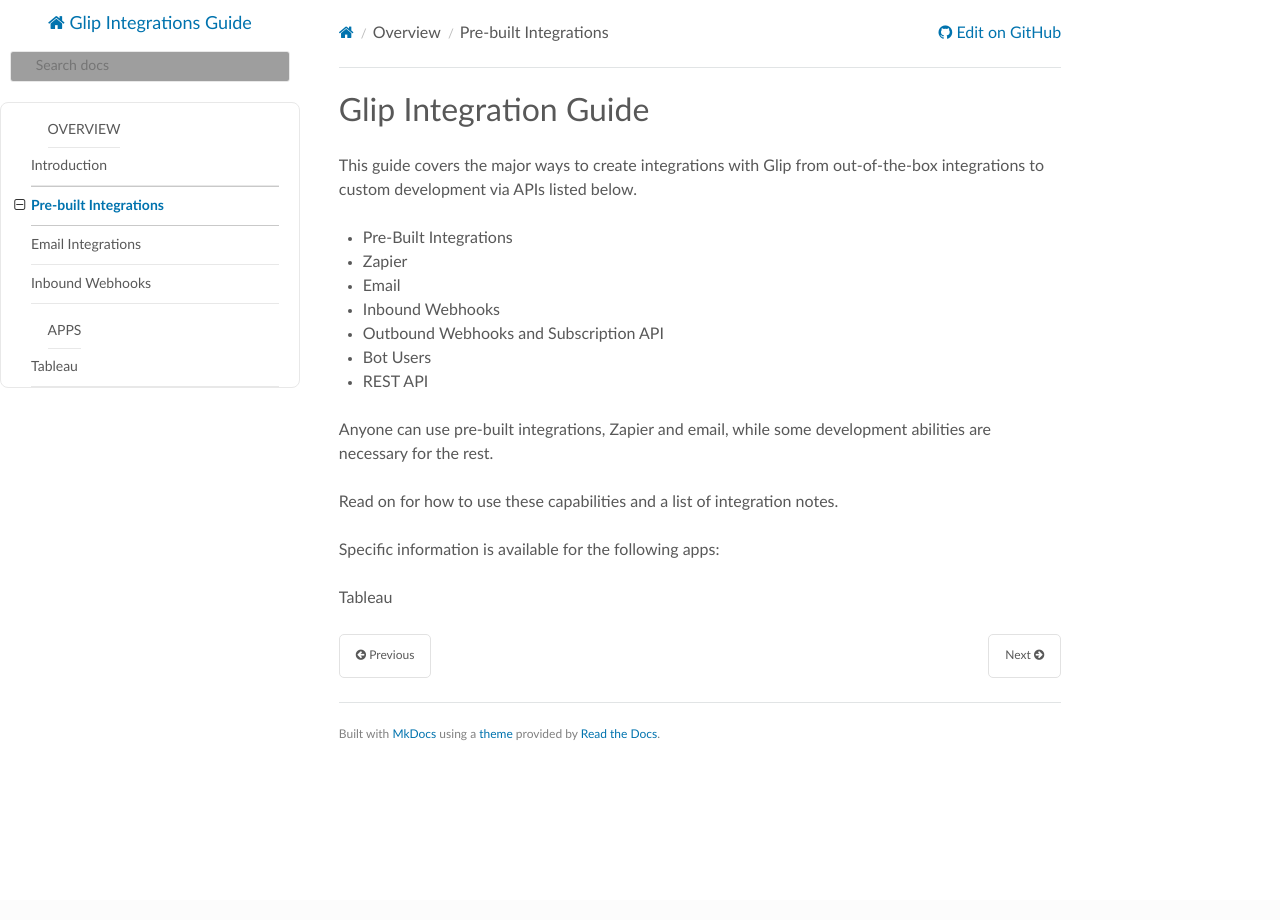
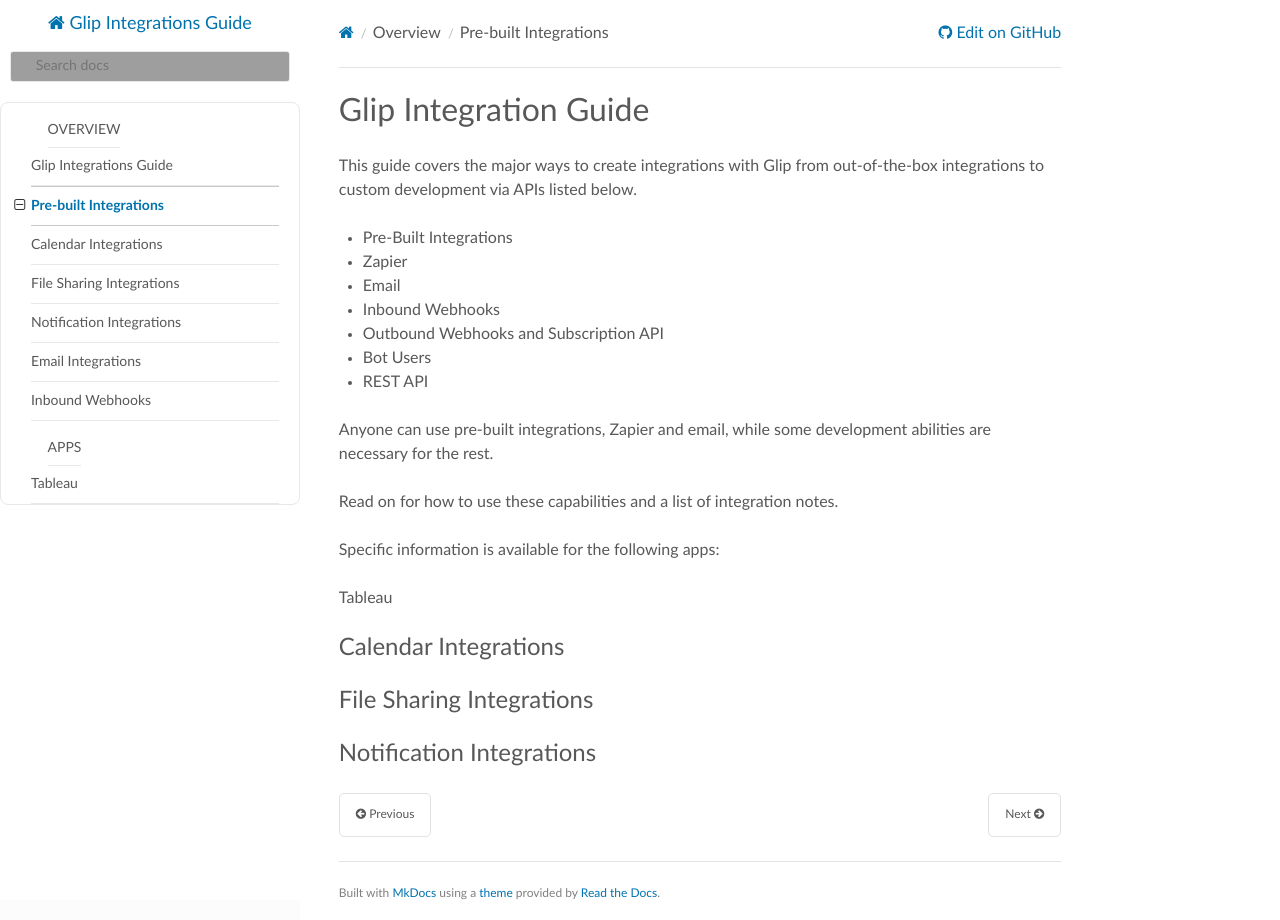
Before and after one commit to grokify/glip-integrations-guide, an MkDocs documentation site: the page built from docs/pre-built-integrations.md, in a window 1280 px wide. Built offline with MkDocs 1.6.1, drawn with Linux system fonts in a browser that asks for light colours; nearby versions of some CDN libraries; old or Windows-style settings are respelled for this version of MkDocs; grey boxes are pictures that could not be loaded.

Commit message:
update docs

```diff
--- a/docs/index.md
+++ b/docs/index.md
@@ -1,6 +1,6 @@
 ![](ringcentral-glip.jpg)
 
-# Glip Integration Guide
+# Glip Integrations Guide
 
 This guide covers the major ways to create integrations with Glip from out-of-the-box integrations to custom development via APIs listed below.
 
--- a/docs/pre-built-integrations.md
+++ b/docs/pre-built-integrations.md
@@ -17,3 +17,9 @@ Read on for how to use these capabilities and a list of integration notes.
 Specific information is available for the following apps:
 
 Tableau
+
+## Calendar Integrations
+
+## File Sharing Integrations
+
+## Notification Integrations
--- a/mkdocs.yml
+++ b/mkdocs.yml
@@ -8,7 +8,7 @@ extra_css: [extra.css]
 extra_javascript: [fonts.js]
 pages:
 # Integations Guide:
-- ['index.md', 'Overview', 'Introduction']
+- ['index.md', 'Overview', 'Glip Integrations Guide']
 - ['pre-built-integrations.md', 'Overview', 'Pre-built Integrations']
 - ['email-integrations.md', 'Overview', 'Email Integrations']
 - ['webhook-integrations.md', 'Overview', 'Inbound Webhooks']
```
Also changed, not shown: docs/apps/metabase.md (added, +27 -0 lines).
